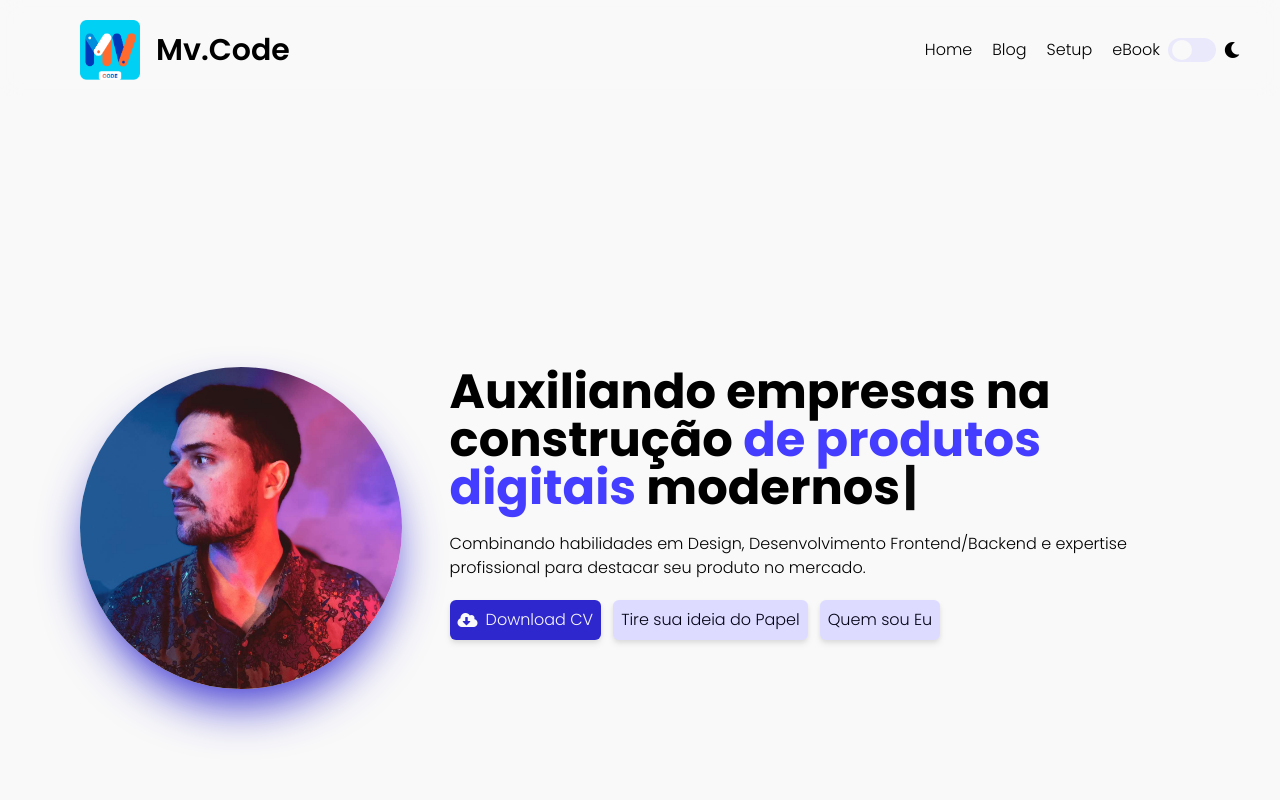
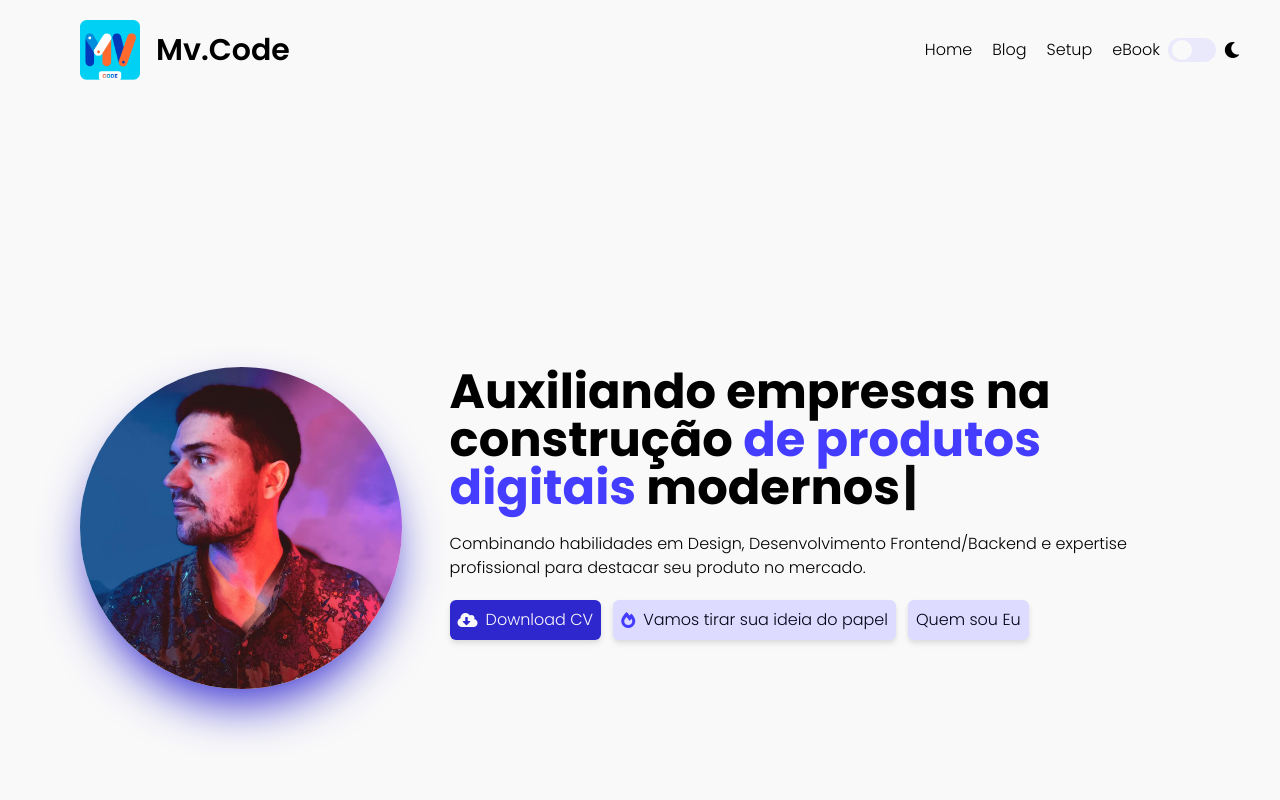
Before and after one commit to mateusbr85/portifolio, a React (Vite) app: page / in a window 1280 px wide. Shown: the top 800 px of the page. Built offline with nearby package versions, Linux system fonts and the light colour scheme; no server answers.

Commit message:
Refatora botão

```diff
--- a/src/pages/Home.tsx
+++ b/src/pages/Home.tsx
@@ -90,7 +90,11 @@ export const Home = () => {
                             <Button
                                 colorButton='secundary'
                             >
-                                Tire sua ideia do Papel
+                                <div
+                                    className='flex flex-row gap-2 items-center'
+                                >
+                                    <i className="fas fa-fire-alt text-accent_light"></i> <p>Vamos tirar sua ideia do papel</p>
+                                </div>
                             </Button>
                             <Button
                                 colorButton='secundary'
```
